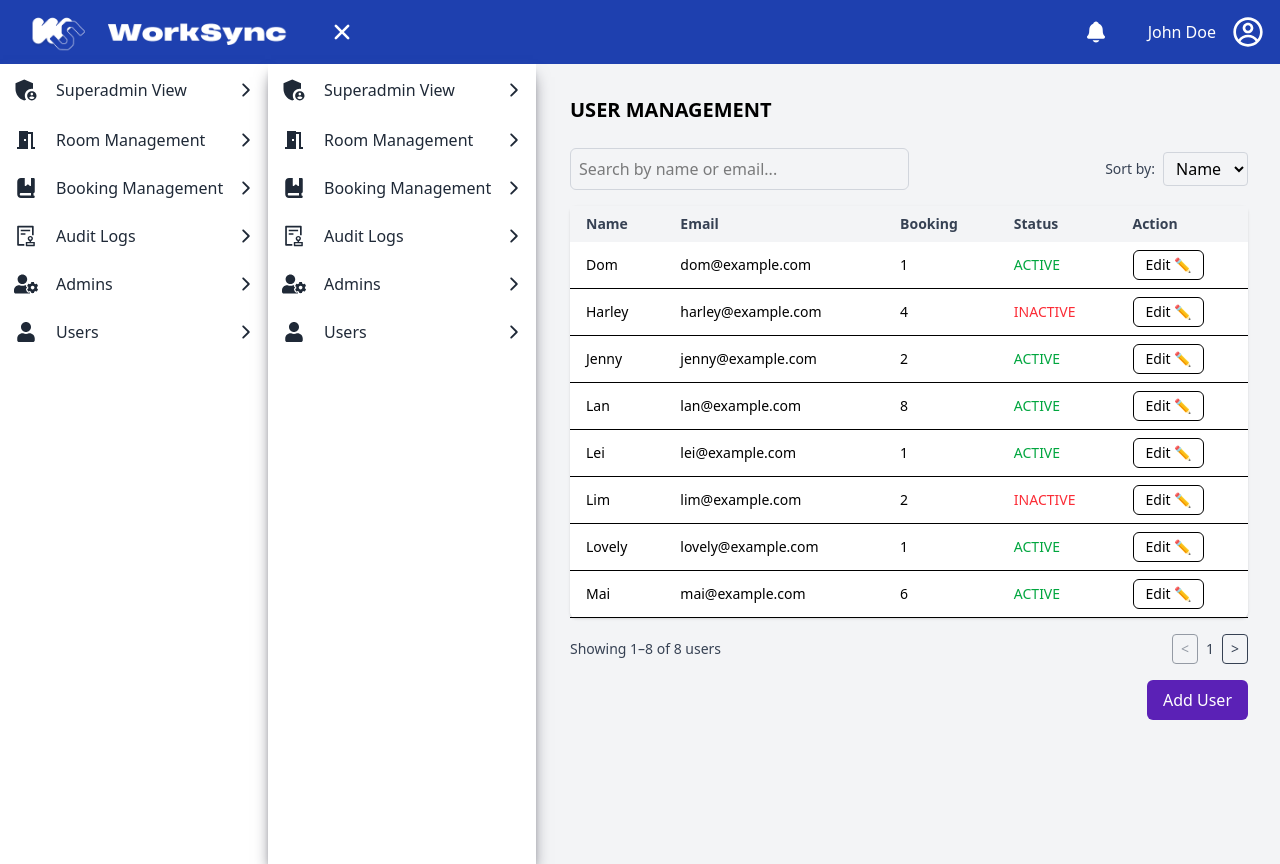
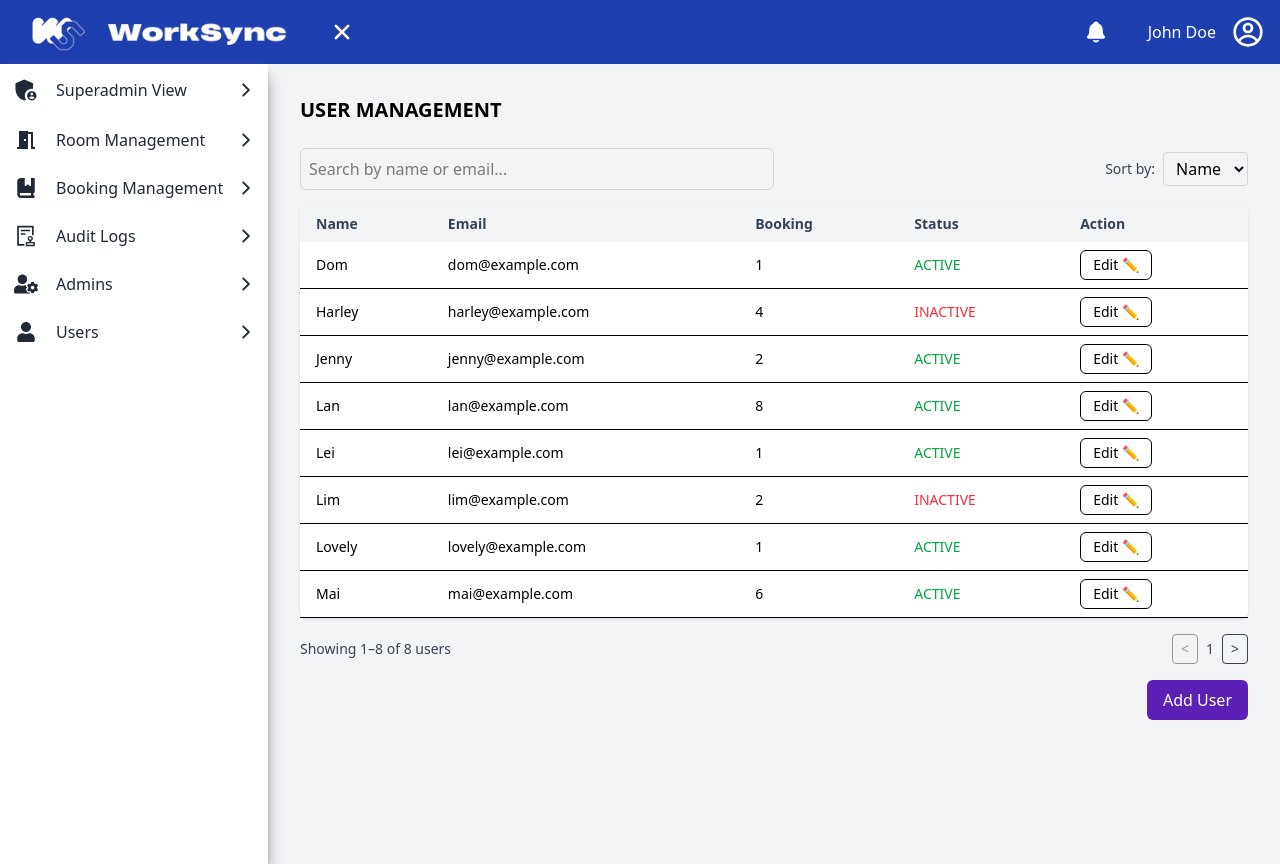
Before and after one commit to donnabell-s/WorkSync-frontend, a React (Vite) app: page /admin/users/view in a window 1280 px wide. Built offline with nearby package versions, Linux system fonts and the light colour scheme.

Commit message:
fixed layout

```diff
--- a/src/views/containers/Admin-Superadmin/Users/ViewUsers/ViewUsers.tsx
+++ b/src/views/containers/Admin-Superadmin/Users/ViewUsers/ViewUsers.tsx
@@ -1,5 +1,4 @@
 import React, { useState } from 'react';
-import SideNav from '../../../../components/Layout/AdminSuperAdminLayout/SideNav';
 
 interface User {
   name: string;
@@ -42,8 +41,7 @@ const ViewUser: React.FC = () => {
 
   return (
     <div className="flex min-h-screen bg-gray-100">
-      <SideNav nav={true} />
-      <main className="flex-1 ml-[270px] p-8">
+      <main className="flex-1 p-8">
         <h2 className="text-xl font-semibold mb-6">USER MANAGEMENT</h2>
 
         <div className="flex items-center justify-between mb-4">
```
